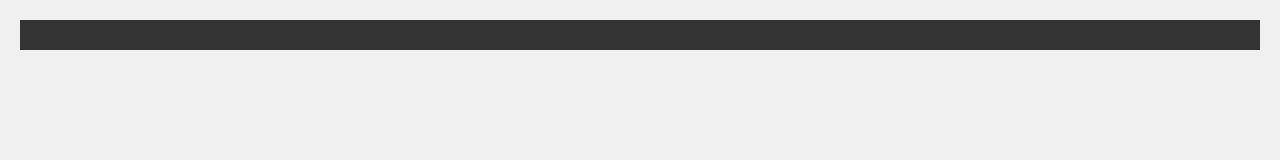
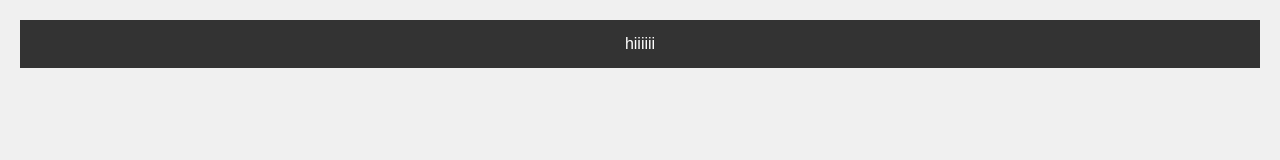
Before and after one commit to VdheerajK/dheerajtrial, a plain HTML site: page index.html in a window 1280 px wide. Drawn offline with Linux system fonts and the light colour scheme.

Commit message:
diregard

```diff
--- a/index.html
+++ b/index.html
@@ -26,3 +26,4 @@
 <body>
 
   <header>
+hiiiiii
```
